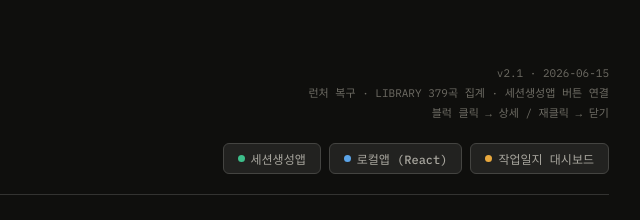
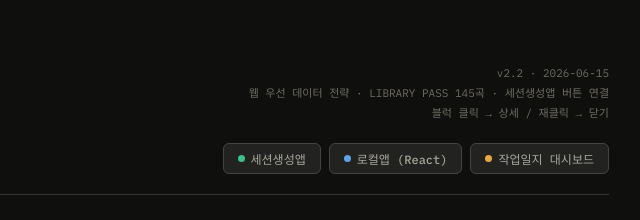
Before and after one commit to today2bobi-lab/resfi-roadmap, a plain HTML site: page index.html in a window 1280 px wide. Shown: the top 220 px of the page, 521-1161 px from the left. Drawn offline with Linux system fonts and the light colour scheme; a web font is replaced by a local one.

Commit message:
docs: 전체설계도 헤더 v2.2 갱신
Co-Authored-By: Claude Opus 4.8 <noreply@anthropic.com>

```diff
--- a/index.html
+++ b/index.html
@@ -540,8 +540,8 @@ html, body {
     </div>
     <div style="display:flex;flex-direction:column;align-items:flex-end;gap:10px;">
       <div class="hdr-ver" style="text-align:right;">
-        v2.1 · 2026-06-15<br>
-        런처 복구 · LIBRARY 379곡 집계 · 세션생성앱 버튼 연결<br>
+        v2.2 · 2026-06-15<br>
+        웹 우선 데이터 전략 · LIBRARY PASS 145곡 · 세션생성앱 버튼 연결<br>
         블럭 클릭 → 상세 / 재클릭 → 닫기
       </div>
       <div class="hdr-apps">
```
